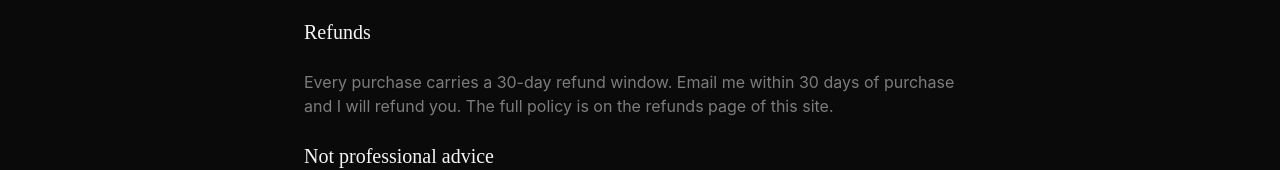
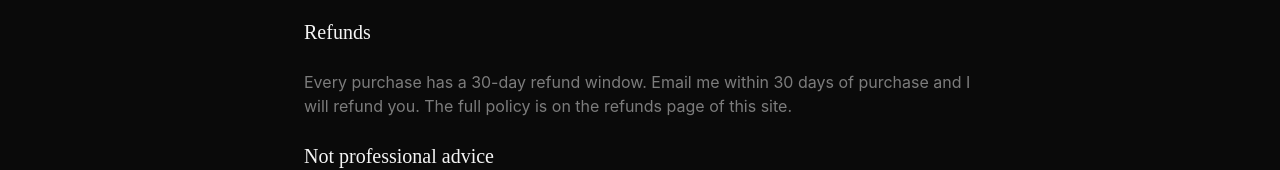
Before and after one commit to dsbangs1367-pixel/digital-solution-builders-site, a React (Vite) app: page /terms in a window 1280 px wide. Shown: the part 950-1120 px from the top of the page. Built offline with nearby package versions, Linux system fonts and the light colour scheme.

Commit message:
style(playbook): voice pass on legal copy

```diff
--- a/src/pages/Legal/Privacy.tsx
+++ b/src/pages/Legal/Privacy.tsx
@@ -43,8 +43,8 @@ export default function Privacy() {
 
       <h2>Third parties</h2>
       <p>
-        There is no third-party ad tracking on this site. No advertising pixels, no cross-site
-        trackers, no analytics scripts from ad networks.
+        There is no third-party ad tracking on this site: no advertising pixels, no cross-site
+        trackers, and no analytics scripts from ad networks.
       </p>
 
       <h2>Deleting your data</h2>
--- a/src/pages/Legal/Terms.tsx
+++ b/src/pages/Legal/Terms.tsx
@@ -45,7 +45,7 @@ export default function Terms() {
 
       <h2>Refunds</h2>
       <p>
-        Every purchase carries a 30-day refund window. Email me within 30 days of purchase and
+        Every purchase has a 30-day refund window. Email me within 30 days of purchase and
         I will refund you. The full policy is on the refunds page of this site.
       </p>
 
```
